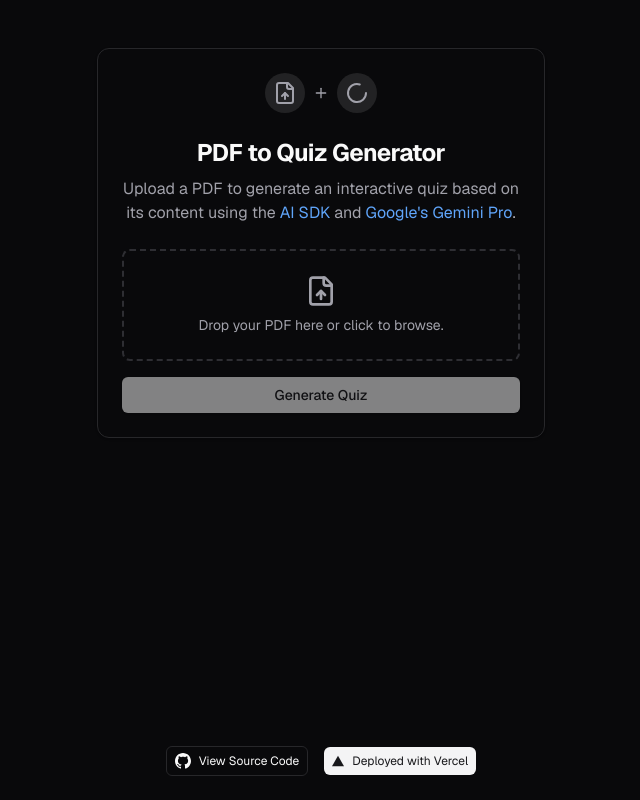
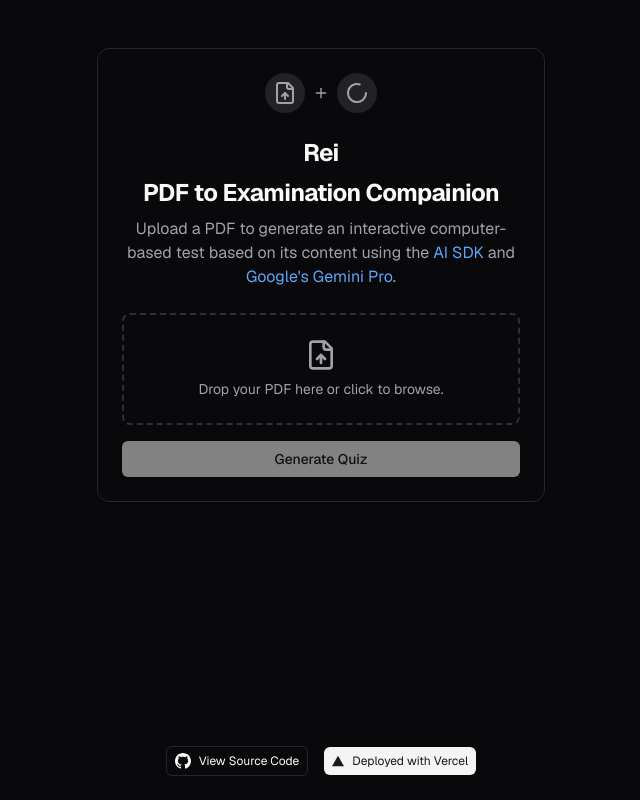
Before and after one commit to WTiebebedigha22/pdf-to-quiz-generator, a Next.js app: page / in a window 1280 px wide. Shown: the whole page, without its empty margins (319-959 px from the left). Built offline with nearby package versions, Linux system fonts and the light colour scheme.

Commit message:
Update page.tsx

```diff
--- a/app/(preview)/page.tsx
+++ b/app/(preview)/page.tsx
@@ -154,10 +154,13 @@ export default function ChatWithFiles() {
           </div>
           <div className="space-y-2">
             <CardTitle className="text-2xl font-bold">
-              PDF to Quiz Generator
+              Rei
+            </CardTitle>
+            <CardTitle className="text-2xl font-bold">
+              PDF to Examination Compainion
             </CardTitle>
             <CardDescription className="text-base">
-              Upload a PDF to generate an interactive quiz based on its content
+              Upload a PDF to generate an interactive computer-based test based on its content
               using the <Link href="https://sdk.vercel.ai">AI SDK</Link> and{" "}
               <Link href="https://sdk.vercel.ai/providers/ai-sdk-providers/google-generative-ai">
                 Google&apos;s Gemini Pro
```
